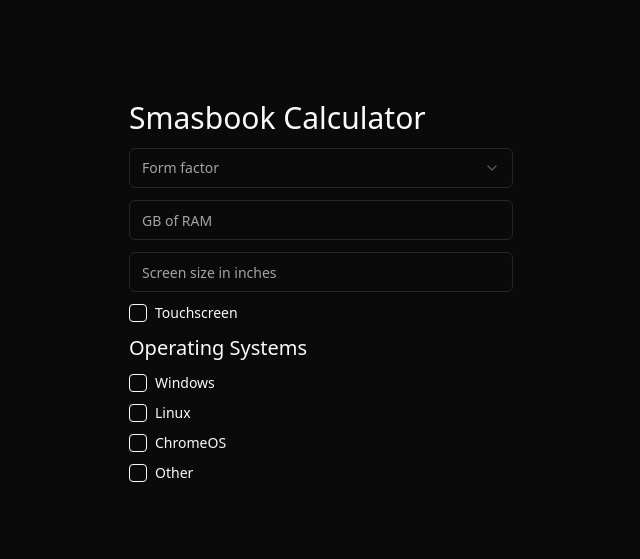
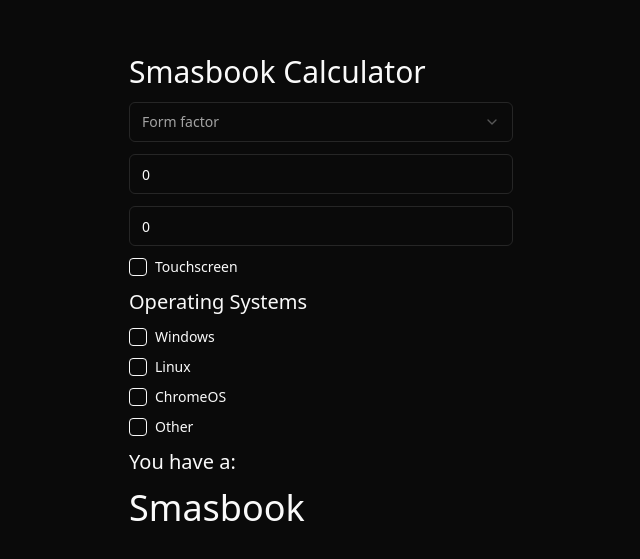
Before and after one commit to SmasnugDevelopment/Smasbook-Calculator, a SvelteKit app: page / in a window 1280 px wide. Shown: the part 109-668 px from the top of the page, without its empty margins (319-959 px from the left). Built offline with nearby package versions, Linux system fonts and the light colour scheme.

Commit message:
add calculator functionality

```diff
--- a/src/routes/+page.svelte
+++ b/src/routes/+page.svelte
@@ -5,8 +5,8 @@
   import { Label } from "$lib/components/ui/label/index.js";
 
   let formFactor = $state("");
-  let ram = $state();
-  let screensize = $state();
+  let ram = $state(0);
+  let screensize = $state(0);
   let touchscreen = $state(false);
   let windows = $state(false);
   let linux = $state(false);
@@ -54,5 +54,15 @@
       <Checkbox id="other" bind:checked={other} />
       <Label for="other">Other</Label>
     </div>
+    <h2 class="text-xl">You have a:</h2>
+    <span class="text-4xl">
+      {#if formFactor === "PC"}Smasbox{:else}Smasbook{/if}
+      {#if linux == true}Pro{/if}
+      {#if oscount > 1}Plus{/if}
+      {#if screensize >= 14}Max{/if}
+      {#if ram >= 16}Ultra{/if}
+      {#if oscount == 1 && chromeos}Lite{/if}
+      {#if touchscreen}Touch{/if}
+    </span>
   </div>
 </div>
```
